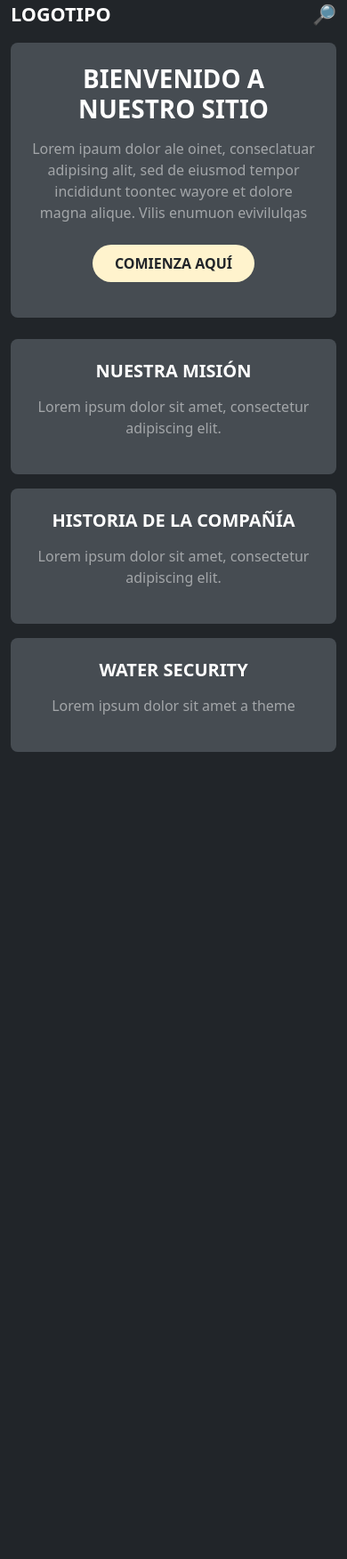
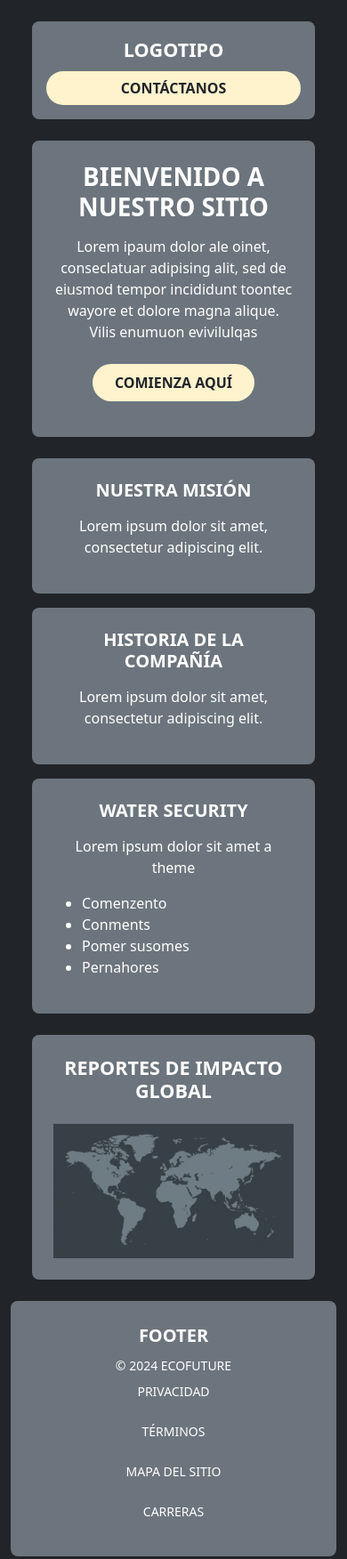
Before and after one commit to soda753951-lang/Examen-23-11-2026, a plain HTML site: page index.html in a window 390 px wide. Shown: the whole page at 89% size. Before the commit the page ends 869 px from the top, so only its background shows below. Drawn offline with nearby package versions, Linux system fonts and the light colour scheme.

Commit message:
Finalizacion + Tablet

```diff
--- a/index.html
+++ b/index.html
@@ -6,18 +6,19 @@
   <title>Examen 23/11/2026</title>
   <link href="https:/cdn.jsdelivr.net/npm/bootstrap@5.3.9/dist/css/bootstrap.min.css" rel="stylesheet">
 </head>
-<body class="bg-dark text-white p-0 m-0">
+<body class="bg-dark text-white">
   <div class="container ">
-    <header class="bg-gray d-flex justify-content-between">
-        <p class="text-white fw-bold fs-4">LOGOTIPO</p>
-        <p class="text-white fw-bold fs-4">🔎︎</p>
+    <header class="bg-secondary rounded-3 p-3 m-4 d-flex flex-column flex-md-row justify-content-between align-items-center gap-2">
+        <p class="fw-bold fs-4 mb-0">LOGOTIPO</p>
+        <p class=" fw-bold fs-4 mb-0 d-none d-lg-block">🔎︎</p>
+        <p class="btn bg-warning-subtle text-dark fw-bold rounded-pill px-4 mb-0 d-lg-none col-12 col-md-auto">CONTÁCTANOS</p>
     </header>
 
-    <section class="bg-secondary bg-opacity-50 rounded-3 p-4 p-md-5 text-center mb-4">
+    <section class="bg-secondary rounded-3 p-4 p-md-5 text-center m-4">
       <div class="row justify-content-center">
         <div class="col-12 col-md-10 col-lg-8">
           <h1 class="fw-bold mb-3">BIENVENIDO A NUESTRO SITIO</h1>
-          <p class="text-white-50 mb-4"> Lorem ipaum dolor ale oinet, conseclatuar adipising alit, sed de eiusmod tempor incididunt toontec wayore et dolore magna alique. Vilis enumuon evivilulqas </p>
+          <p class="-50 mb-4"> Lorem ipaum dolor ale oinet, conseclatuar adipising alit, sed de eiusmod tempor incididunt toontec wayore et dolore magna alique. Vilis enumuon evivilulqas </p>
           <p class="btn bg-warning-subtle text-dark fw-bold rounded-pill px-4 py-2">
             COMIENZA AQUÍ
           </p>
@@ -25,13 +26,13 @@
       </div>
     </section>
 
-    <section class="mb-4">
+    <section class="m-4">
       <div class="row g-3">
         <div class="col-12 col-md-4">
-          <div class="bg-secondary bg-opacity-50 rounded-3 p-4 h-100">
+          <div class="bg-secondary rounded-3 p-4 h-100">
             <h2 class="fw-bold fs-5 text-center mb-3">NUESTRA MISIÓN</h2>
-            <p class="text-white-50 text-center mb-3">Lorem ipsum dolor sit amet, consectetur adipiscing elit.</p>
-            <ul class="text-white-50 d-none d-md-block mb-0">
+            <p class="-50 text-center mb-3">Lorem ipsum dolor sit amet, consectetur adipiscing elit.</p>
+            <ul class="-50 d-none d-md-block mb-0">
               <li>Consectante</li>
               <li>Reneients</li>
               <li>Parnomos</li>
@@ -40,10 +41,10 @@
           </div>
         </div>
         <div class="col-12 col-md-4">
-          <div class="bg-secondary bg-opacity-50 rounded-3 p-4 h-100">
+          <div class="bg-secondary rounded-3 p-4 h-100">
             <h2 class="fw-bold fs-5 text-center mb-3">HISTORIA DE LA COMPAÑÍA</h2>
-            <p class="text-white-50 text-center mb-3">Lorem ipsum dolor sit amet, consectetur adipiscing elit.</p>
-            <ul class="text-white-50 d-none d-md-block mb-0">
+            <p class="-50 text-center mb-3">Lorem ipsum dolor sit amet, consectetur adipiscing elit.</p>
+            <ul class="-50 d-none d-md-block mb-0">
               <li>Consectente</li>
               <li>Riosnmos</li>
               <li>Vioalanitas</li>
@@ -51,10 +52,10 @@
           </div>
         </div>
         <div class="col-12 col-md-4">
-          <div class="bg-secondary bg-opacity-50 rounded-3 p-4 h-100">
+          <div class="bg-secondary rounded-3 p-4 h-100">
             <h2 class="fw-bold fs-5 text-center mb-3">WATER SECURITY</h2>
-            <p class="text-white-50 text-center mb-3">Lorem ipsum dolor sit amet a theme</p>
-            <ul class="text-white-50 d-none d-md-block mb-0">
+            <p class="-50 text-center mb-3">Lorem ipsum dolor sit amet a theme</p>
+            <ul>
               <li>Comenzento</li>
               <li>Conments</li>
               <li>Pomer susomes</li>
@@ -65,6 +66,31 @@
       </div>
     </section>
 
+    <section class="bg-secondary rounded-3 p-4 m-4 text-center">
+      <h2 class="fw-bold fs-4 mb-4">REPORTES DE IMPACTO GLOBAL</h2>
+      <div class="row align-items-center justify-content-center g-4">
+        <div class="col-12 col-md-7">
+          <img src="assets/images/mapa mundi.jpeg" alt="Mapa mundi" class="img-fluid">
+        </div>
+        <div class="col-12 col-md-5 d-none d-md-block">
+          <img src="assets/images/grafico.jpeg" alt="Gráfico" class="img-fluid">
+        </div>
+      </div>
+    </section>
+
+    <footer class="bg-secondary rounded-3 p-4 mb-4 text-center">
+      <p class="fw-bold fs-5 mb-2">FOOTER</p>
+      <div class="d-flex flex-column flex-lg-row justify-content-between align-items-center gap-2 -50 small">
+        <p class="mb-0">© 2024 ECOFUTURE</p>
+        <div class="d-flex flex-column flex-md-row gap-2 gap-md-4">
+          <p class="-50">PRIVACIDAD</p>
+          <p class="-50">TÉRMINOS</p>
+          <p class="-50">MAPA DEL SITIO</p>
+          <p class="-50">CARRERAS</p>
+        </div>
+      </div>
+    </footer>
+
   </div>
 </body>
 </html>
```
